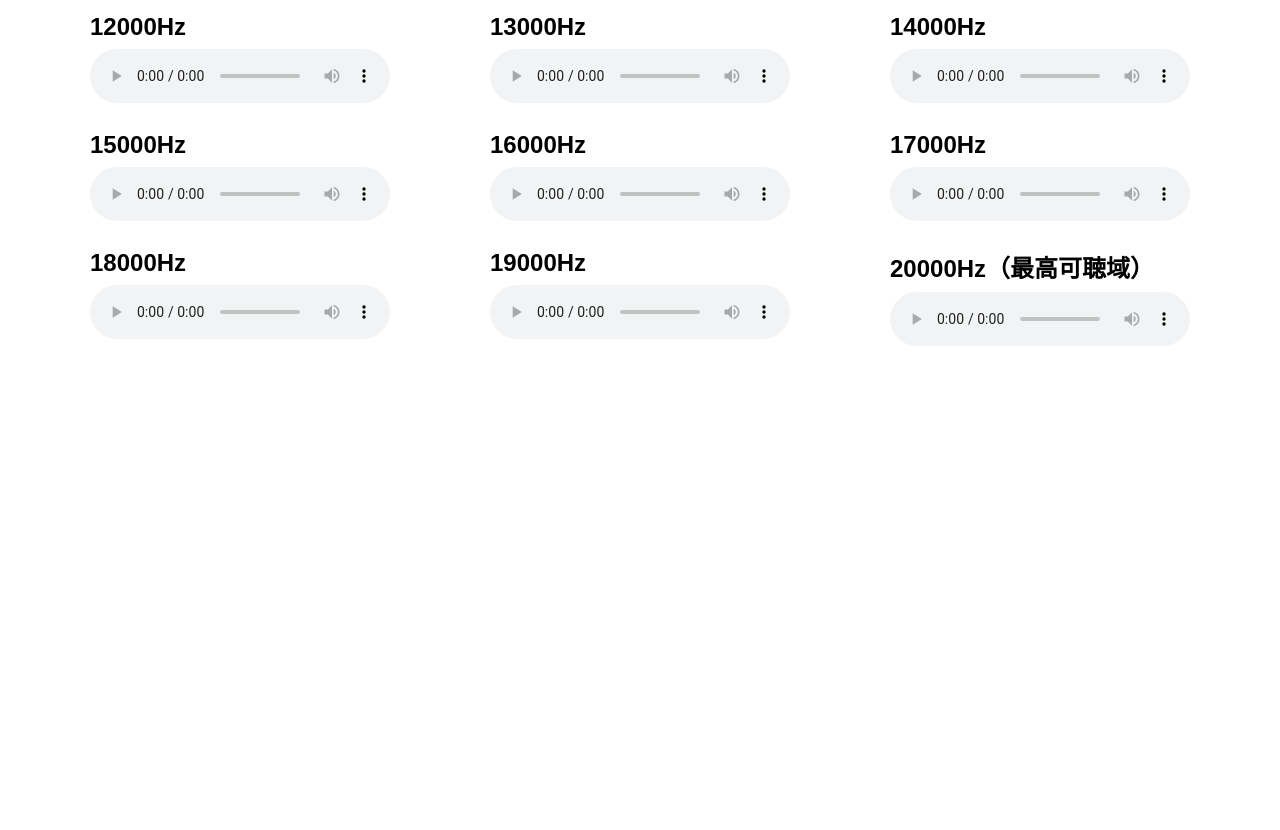
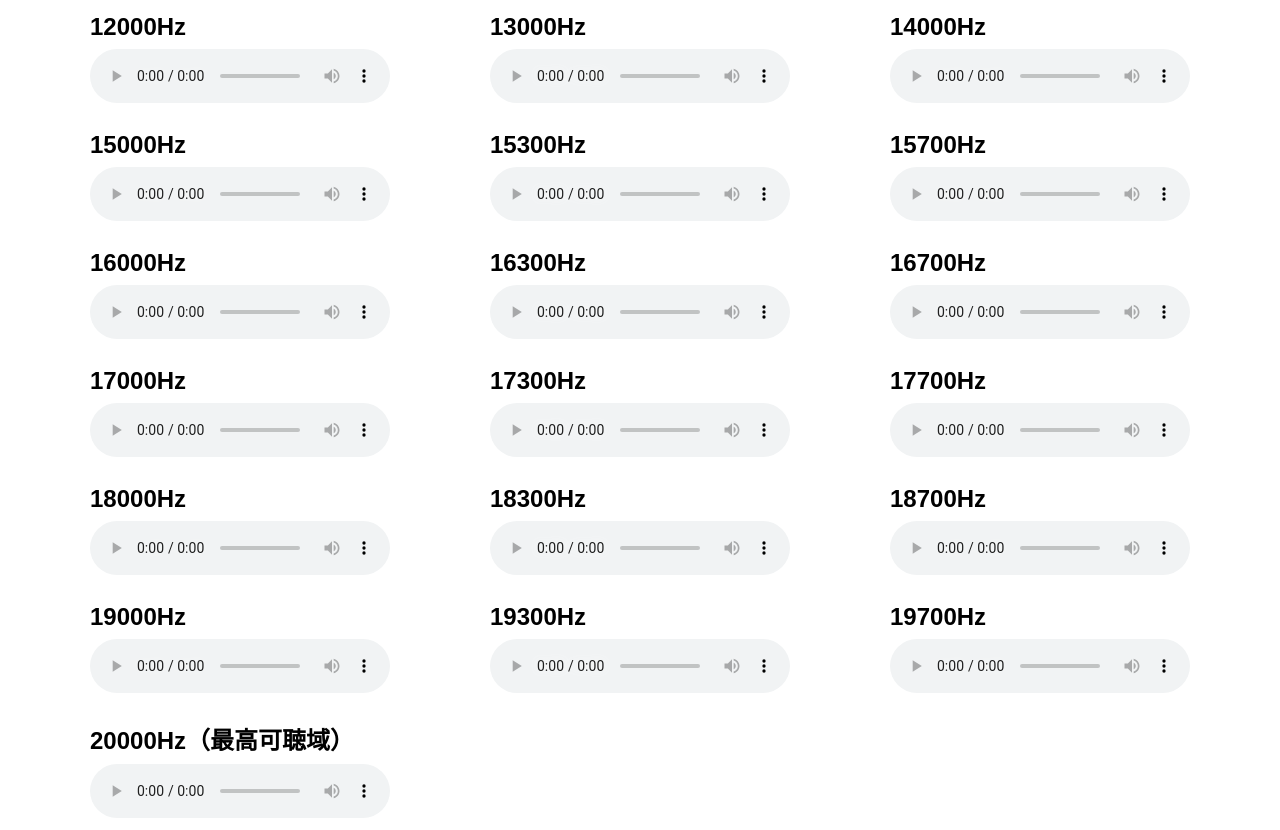
Before and after one commit to PC-CNT/Ear, a plain HTML site: page index.html in a window 1280 px wide. Shown: the part 500-1330 px from the top of the page. Before the commit the page ends 858 px from the top, so only its background shows below. Drawn offline with Linux system fonts and the light colour scheme.

Commit message:
15000Hzから上を少し細かく刻んだ

```diff
--- a/index.html
+++ b/index.html
@@ -105,20 +105,60 @@
             <audio controls src="audio/15000Hz.wav"></audio>
         </div>
         <div>
+            <h2>15300Hz</h2>
+            <audio controls src="audio/15300Hz.wav"></audio>
+        </div>
+        <div>
+            <h2>15700Hz</h2>
+            <audio controls src="audio/15700Hz.wav"></audio>
+        </div>
+        <div>
             <h2>16000Hz</h2>
             <audio controls src="audio/16000Hz.wav"></audio>
+        </div>
+        <div>
+            <h2>16300Hz</h2>
+            <audio controls src="audio/16300Hz.wav"></audio>
+        </div>
+        <div>
+            <h2>16700Hz</h2>
+            <audio controls src="audio/16700Hz.wav"></audio>
         </div>
         <div>
             <h2>17000Hz</h2>
             <audio controls src="audio/17000Hz.wav"></audio>
         </div>
         <div>
+            <h2>17300Hz</h2>
+            <audio controls src="audio/17300Hz.wav"></audio>
+        </div>
+        <div>
+            <h2>17700Hz</h2>
+            <audio controls src="audio/17700Hz.wav"></audio>
+        </div>
+        <div>
             <h2>18000Hz</h2>
             <audio controls src="audio/18000Hz.wav"></audio>
         </div>
         <div>
+            <h2>18300Hz</h2>
+            <audio controls src="audio/18300Hz.wav"></audio>
+        </div>
+        <div>
+            <h2>18700Hz</h2>
+            <audio controls src="audio/18700Hz.wav"></audio>
+        </div>
+        <div>
             <h2>19000Hz</h2>
             <audio controls src="audio/19000Hz.wav"></audio>
+        </div>
+        <div>
+            <h2>19300Hz</h2>
+            <audio controls src="audio/19300Hz.wav"></audio>
+        </div>
+        <div>
+            <h2>19700Hz</h2>
+            <audio controls src="audio/19700Hz.wav"></audio>
         </div>
         <div>
             <h2>20000Hz（最高可聴域）</h2>
```
Also changed, not shown: 10 other files.
